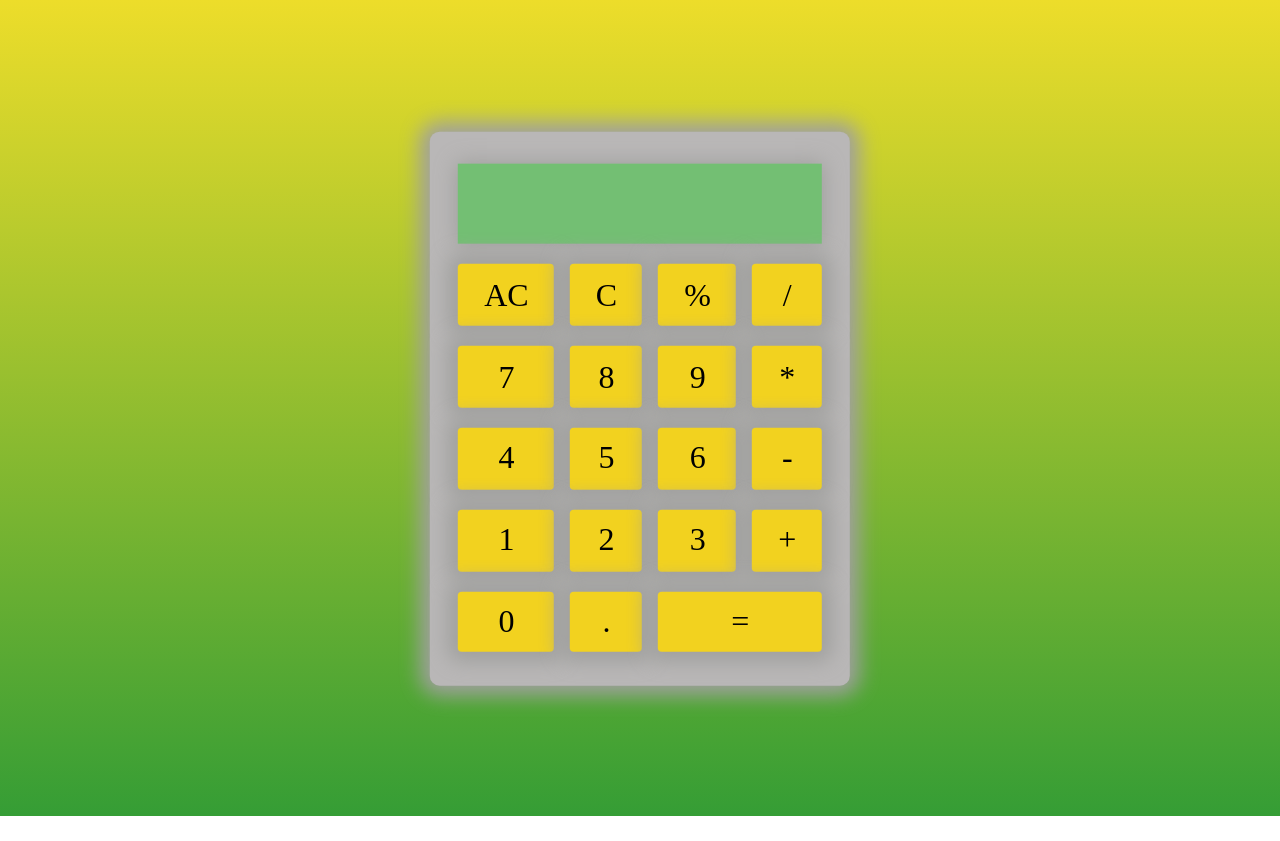
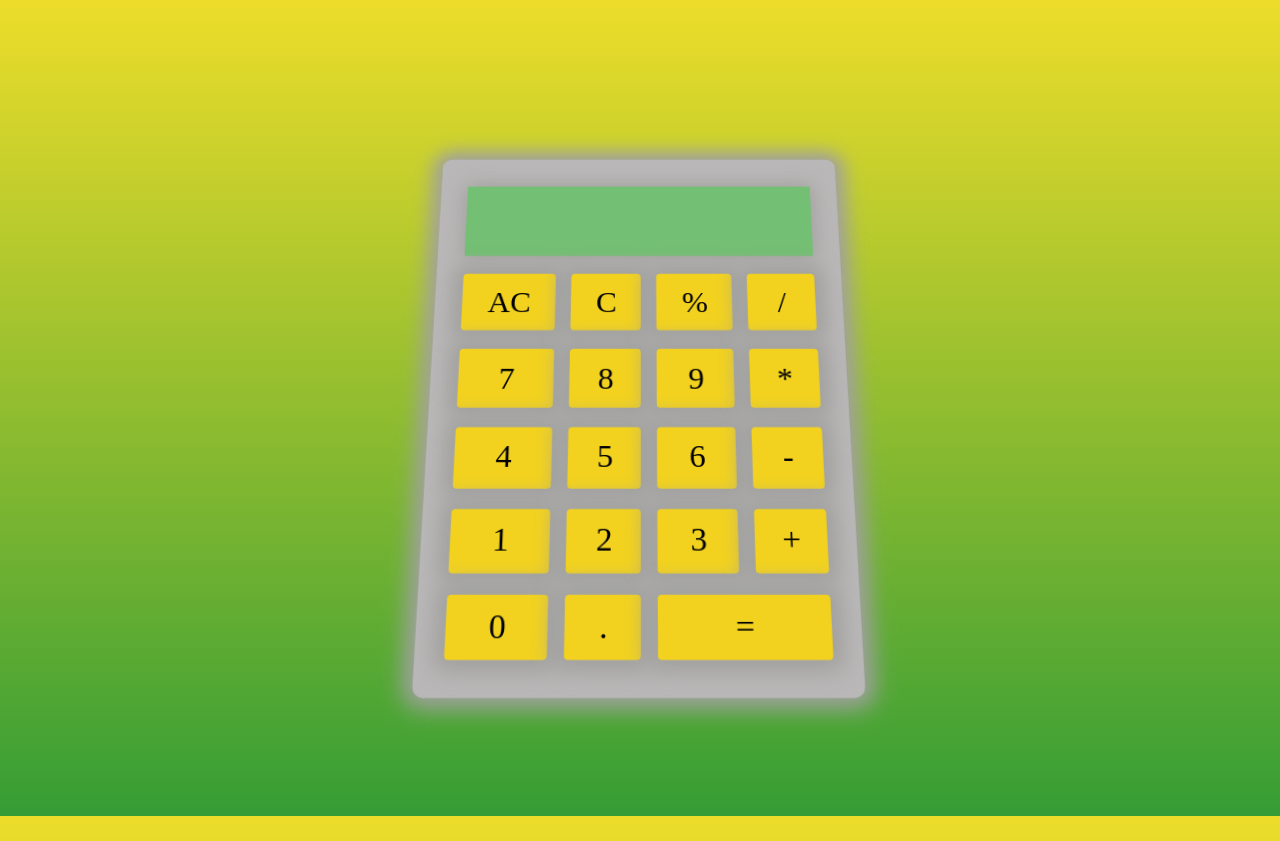
Before and after one commit to gyanendrapoudel/prankcalculator, a plain HTML site: page index.html in a window 1280 px wide. Before the commit the page ends 816 px from the top, so only its background shows below. Drawn offline with Linux system fonts and the light colour scheme.

Commit message:
changing perspective angle

```diff
--- a/style.css
+++ b/style.css
@@ -24,6 +24,8 @@
 .wrapper{
     text-align: center;
     height: 100vh;
+    transform: perspective(60rem) rotateX(15deg);
+
 }
 table{
     /* border: 2px solid red; */
@@ -32,7 +34,6 @@
     border-spacing: 8px 10px;
     border-radius: 5px;
     /* transform: scale(1.5); */
-    transform: translate(1px,-30px);
     transform: scale(2);
     box-shadow: var(--shadow2);
     max-width: 200px;
```
